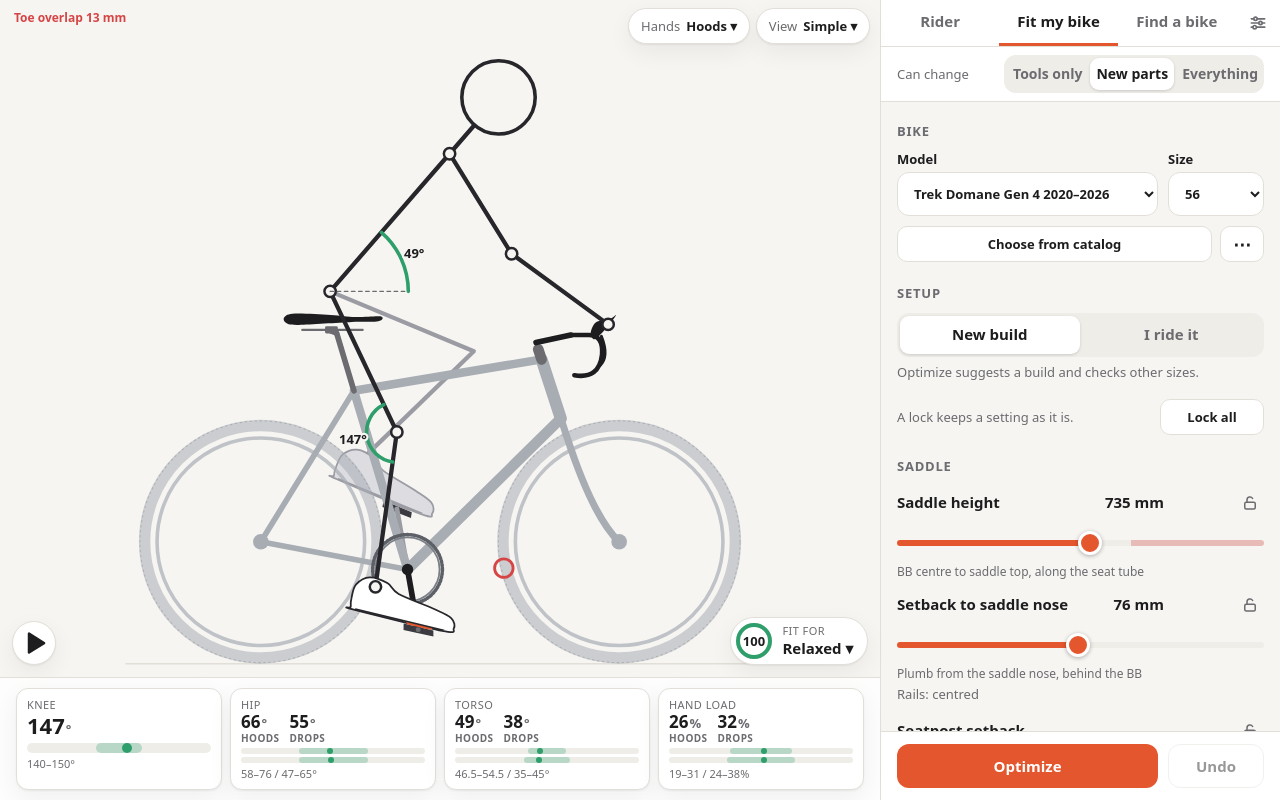
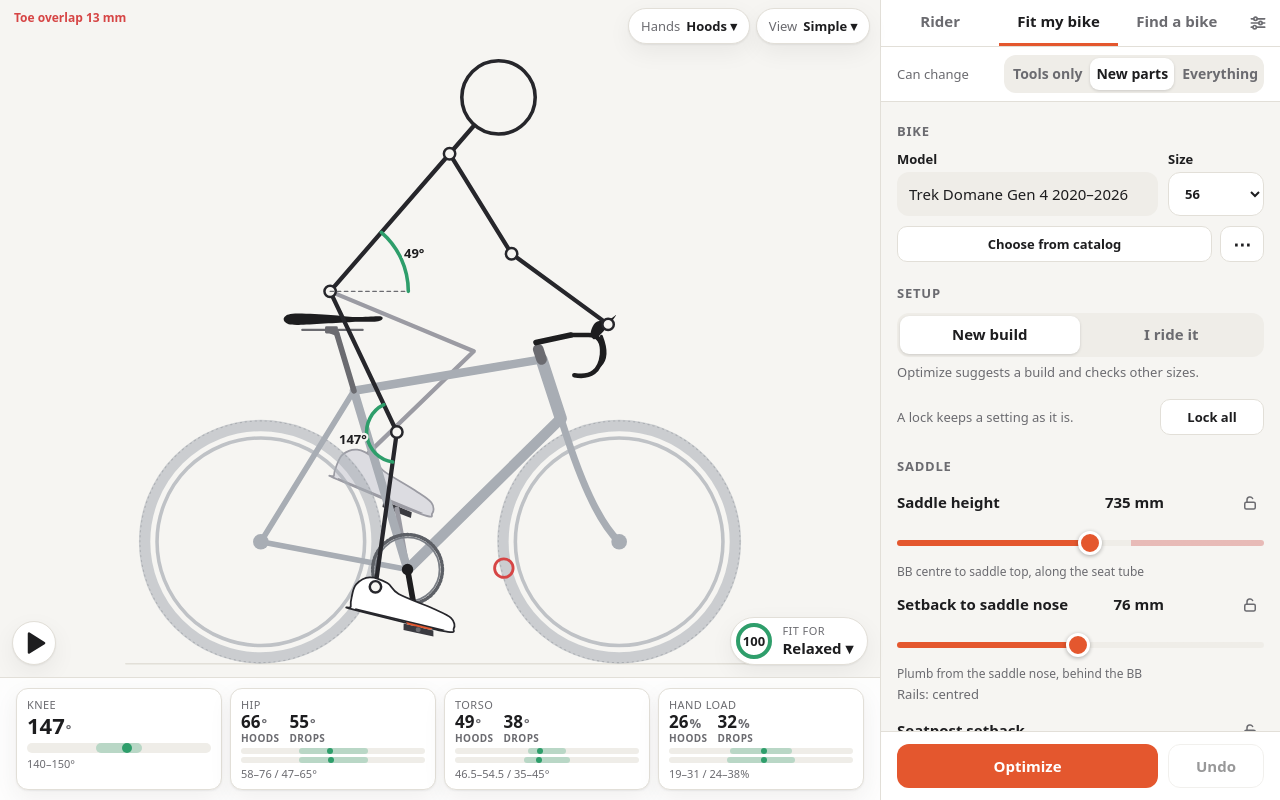
Before and after one commit to justmytwospence/bikefit, a Svelte app: page / in a window 1280 px wide. Both pictures are taken after a click on the tab "Fit my bike". Built offline with nearby package versions, Linux system fonts and the light colour scheme.

Commit message:
fix(bike): show the model name when only one bike is saved
A dropdown with a single option opened as a native pop-up over itself.

```diff
--- a/src/components/BikePicker.svelte
+++ b/src/components/BikePicker.svelte
@@ -54,12 +54,20 @@
 
 <h2>Bike</h2>
 <div class="pick" class:solo={!sizes.length}>
+  {#if bikes.length > 1}
     <label>
       <span>Model</span>
       <select value={bike.key} onchange={(e) => pickBike(e.currentTarget.value)}>
         {#each bikes as b (b.key)}<option value={b.key}>{b.label}</option>{/each}
       </select>
     </label>
+  {:else}
+    <!-- A dropdown with one entry only pops up over itself; show the name instead. -->
+    <div class="field">
+      <span>Model</span>
+      <div class="name" title={bike.label}>{bike.label}</div>
+    </div>
+  {/if}
   {#if sizes.length}
     <label>
       <span>Size</span>
@@ -85,7 +93,12 @@
 <style>
   .pick { display: grid; grid-template-columns: minmax(0, 1fr) 96px; gap: 10px; }
   .pick.solo { grid-template-columns: minmax(0, 1fr); }
-  .pick label { display: block; font-weight: 600; font-size: 13px; min-width: 0; }
+  .pick label, .pick .field { display: block; font-weight: 600; font-size: 13px; min-width: 0; }
+  .name {
+    height: 44px; line-height: 44px; padding: 0 12px; border-radius: 12px;
+    background: var(--surface-2); font-size: 15px; font-weight: 400;
+    white-space: nowrap; overflow: hidden; text-overflow: ellipsis;
+  }
   .pick span { display: block; margin-bottom: 4px; }
   .pick select { width: 100%; }
   .picker { margin-top: 12px; }
```
Lines whose indentation alone changed are shown as unchanged.
